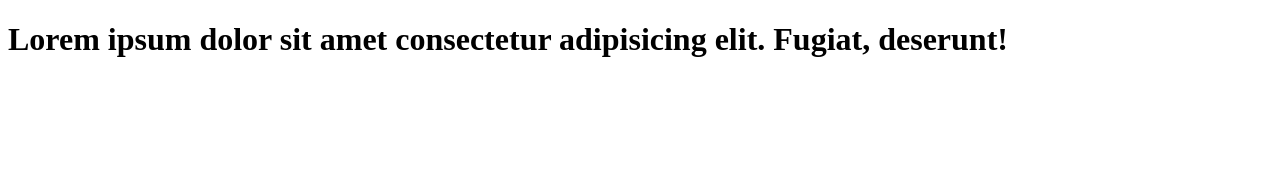
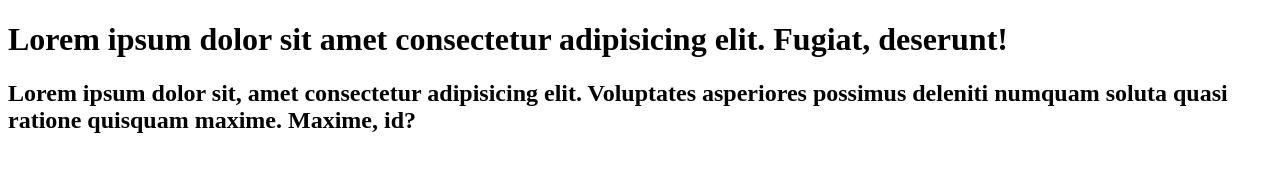
Before and after one commit to Antrax-Inhaler/github-activities, a plain HTML site: page index.html in a window 1280 px wide. Drawn offline with Linux system fonts and the light colour scheme.

Commit message:
Changes made in branch2

```diff
--- a/index.html
+++ b/index.html
@@ -7,5 +7,6 @@
 </head>
 <body>
     <h1>Lorem ipsum dolor sit amet consectetur adipisicing elit. Fugiat, deserunt!</h1>
+    <h2>Lorem ipsum dolor sit, amet consectetur adipisicing elit. Voluptates asperiores possimus deleniti numquam soluta quasi ratione quisquam maxime. Maxime, id?</h2>
 </body>
 </html>
```
